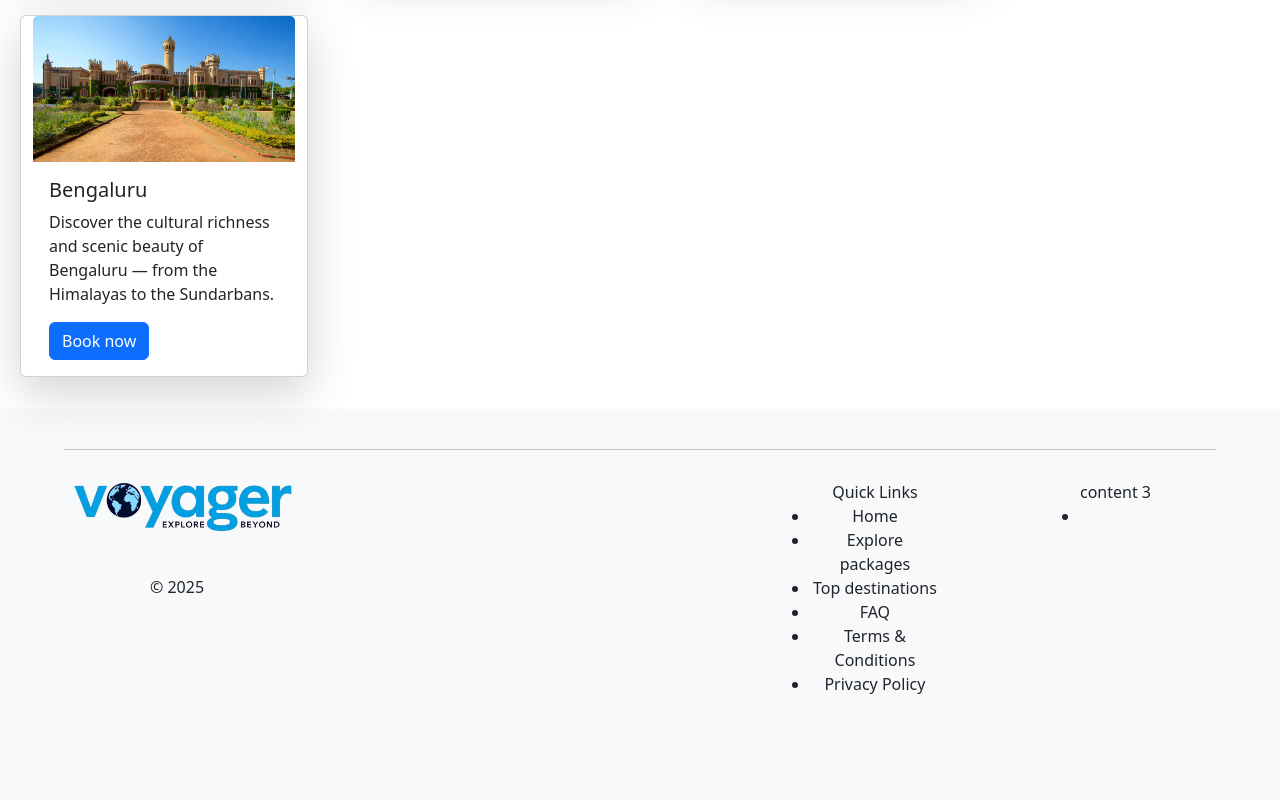
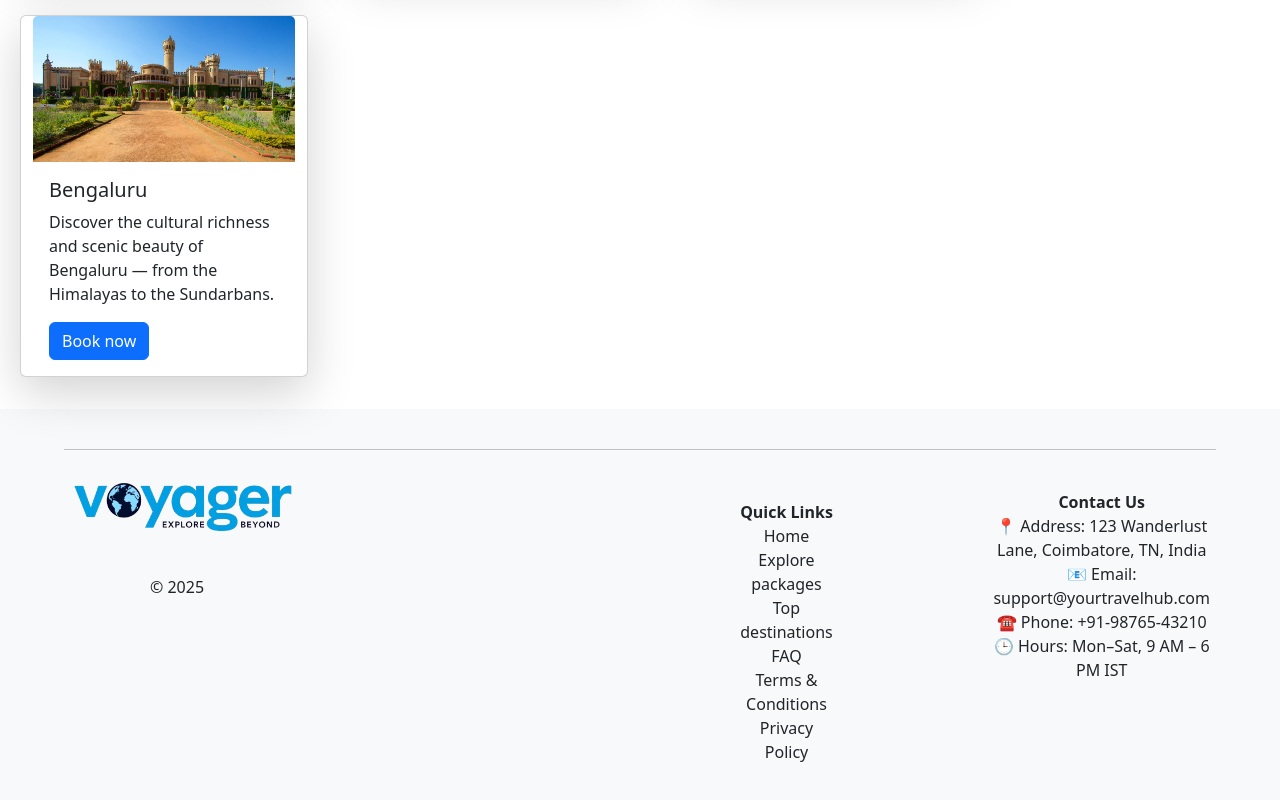
Before and after one commit to eternaldevotee/final-project-frontend, an Angular app: page / in a window 1280 px wide. Shown: the part 2840-3640 px from the top of the page. Built offline with nearby package versions, Linux system fonts and the light colour scheme; a web font is replaced by a local one.

Commit message:
modified footer

```diff
--- a/src/app/footer/footer.component.css
+++ b/src/app/footer/footer.component.css
@@ -29,3 +29,13 @@ box-shadow: 20px 0px 0px 0px;
     margin-top:0px;
     margin-left:150px;
 }
+.secondcontain{
+    padding:20px;
+}
+
+.thirdcontain{
+    margin-top:80px;
+}
+img{
+    width:350px;
+}
--- a/src/app/footer/footer.component.html
+++ b/src/app/footer/footer.component.html
@@ -15,9 +15,9 @@
           </li>
         </ul>
       </div>
-<div class="container secondcontain text-center">
-  <ul class="">
- Quick Links
+      <div class="gap-3 secondcontain text-center flex-fill box justify-content-between">
+        <ul class="list-unstyled">
+          <strong> Quick Links </strong>
           <br>
 
           <li>
@@ -38,16 +38,19 @@ Home
 
         </ul>
       </div>
-<div class="container secondcontain">
+      <div class="gap-3 thirdcontain text-center flex-fill box justify-content-between">
 
 
 
-    <ul>
-        content 3
+        <ul class="list-unstyled">
+          <strong> Contact Us </strong>
           <li>
 
-
+📍 Address: 123 Wanderlust Lane, Coimbatore, TN, India
           </li>
+          <li>📧 Email: support&#64;yourtravelhub.com</li>
+          <li>☎️ Phone: +91-98765-43210</li>
+          <li>🕒 Hours: Mon–Sat, 9 AM – 6 PM IST</li>
         </ul>
       </div>
 
```
Lines whose indentation alone changed are shown as unchanged.
